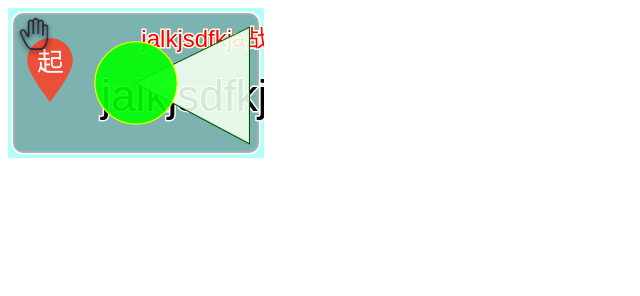
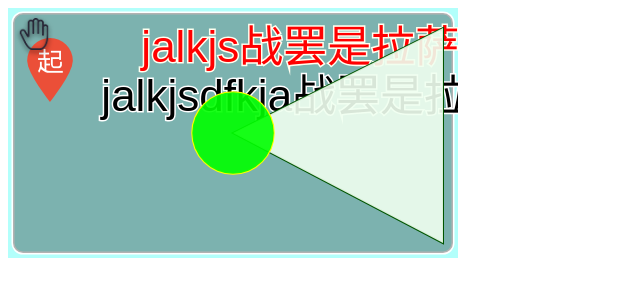
Before and after one commit to easyfrog/canvasMarker, a website: page test.html in a window 1280 px wide. Shown: the whole page, without its empty margins (0-640 px from the left). Drawn offline with Linux system fonts and the light colour scheme; files that its build step writes are made by us from their sources.

Commit message:
fix callback function invoke time, and NEED cal marker.init() to draw first.

```diff
--- a/src/marker.js
+++ b/src/marker.js
@@ -1,5 +1,5 @@
 /**
- * EasyDraw class
+ * Marker class
  *
  * style: {
  * 		width: 256,
@@ -112,8 +112,8 @@ function Marker(params) {
 
 	s._elements = [];
 
-	// first draw
-	s.update(null, true);
+	s.ctx.canvas.width = s.style.width;
+	s.ctx.canvas.height = s.style.height;
 }
 
 Marker.prototype =  {
@@ -280,11 +280,13 @@ Marker.prototype =  {
 		var w = s.getValue(data, 'width', true);
 		var h = s.getValue(data, 'height');
 
+		s.ctx.beginPath();
 		if (isRound) {
 			s.ctx.roundRect(x, y, w, h, (data.radius || 5));
 		} else {
 			s.ctx.rect(x, y, w, h);
 		}
+		s.ctx.closePath();
 
 		if (data.lineWidth != undefined && data.strokeColor != undefined) {
 			s.ctx.stroke();
@@ -486,10 +488,14 @@ Marker.prototype =  {
 			s.isDrawing = false;
 
 			// 调用绘制完成后的回调函数
-			if (s.drawComplete) {
-				s.drawComplete();
+			if (s.callback) {
+				s.callback();
 			}
 		}
+	},
+
+	init: function () {
+		this.update(null, true);
 	},
 
 	update: function (params, needNormalize) {
@@ -512,8 +518,13 @@ Marker.prototype =  {
 		var w = s.style.width;
 		var h = s.style.height;
 
-		s.ctx.canvas.width = w;
-		s.ctx.canvas.height = h;
+		if (w != s.ctx.canvas.width) {
+			s.ctx.canvas.width = w;
+		}
+
+		if (h != s.ctx.canvas.height) {
+			s.ctx.canvas.height = h;
+		}
 
 		// clear first
 		s.ctx.clearRect(0, 0, w, h);
--- a/test.html
+++ b/test.html
@@ -9,7 +9,8 @@
 <body>
 	<script>
 		var imageData = {
-			height: 150,
+			width: 450,
+			height: 250,
 			background: {
 				color: 0x00fff0,
 				alpha: .3
@@ -61,8 +62,8 @@
 						{
 							type: 'text',
 							name: 'text',
-							text: 'jalkjsdfkja战罢是拉萨是虽',
-							font: '24px Arial',
+							text: 'jalkjs战罢是拉萨是虽',
+							font: '44px Arial',
 							color: 0xff0000,
 							strokeColor: 0xfffff0,
 							lineWidth: 3,
@@ -127,14 +128,17 @@
 		// 创建Marker
 		var marker = new Marker( imageData );
 
-		// 绘制完成后, 加入网页中.
-		marker.drawComplete = function () {
+		marker.callback = function () {
 			// clear the callback
-			marker.drawComplete = null;
+			marker.callback = null;
+			console.log('complete!!!');
 
 			document.body.appendChild(marker.ctx.canvas);
 			animate();
 		}
+
+		// 初始画
+		marker.init();
 
 		// hand data
 		var group = marker.getStyleByName('group1');
```
Also changed, not shown: src/polyfill.js (+0 -9 lines), README.md, build/marker.js, build/marker.min.js.
